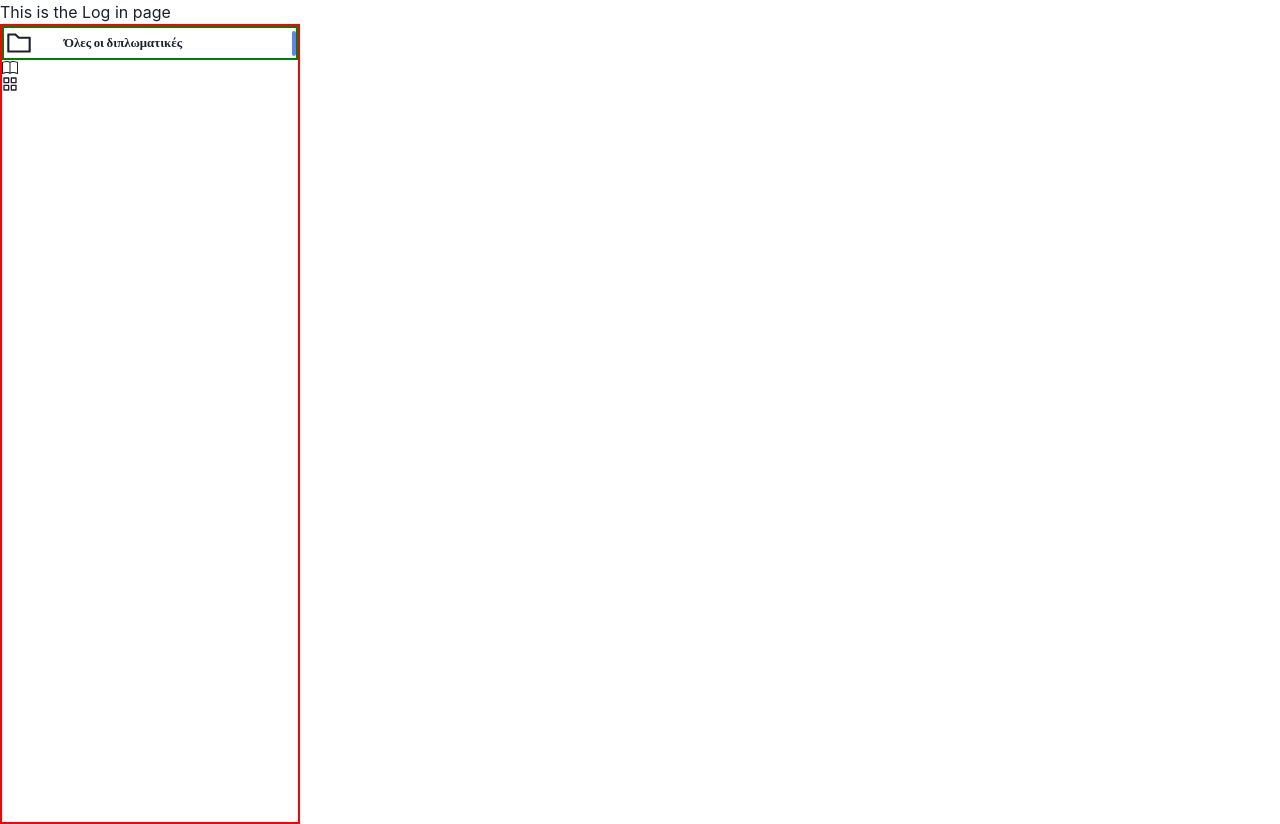
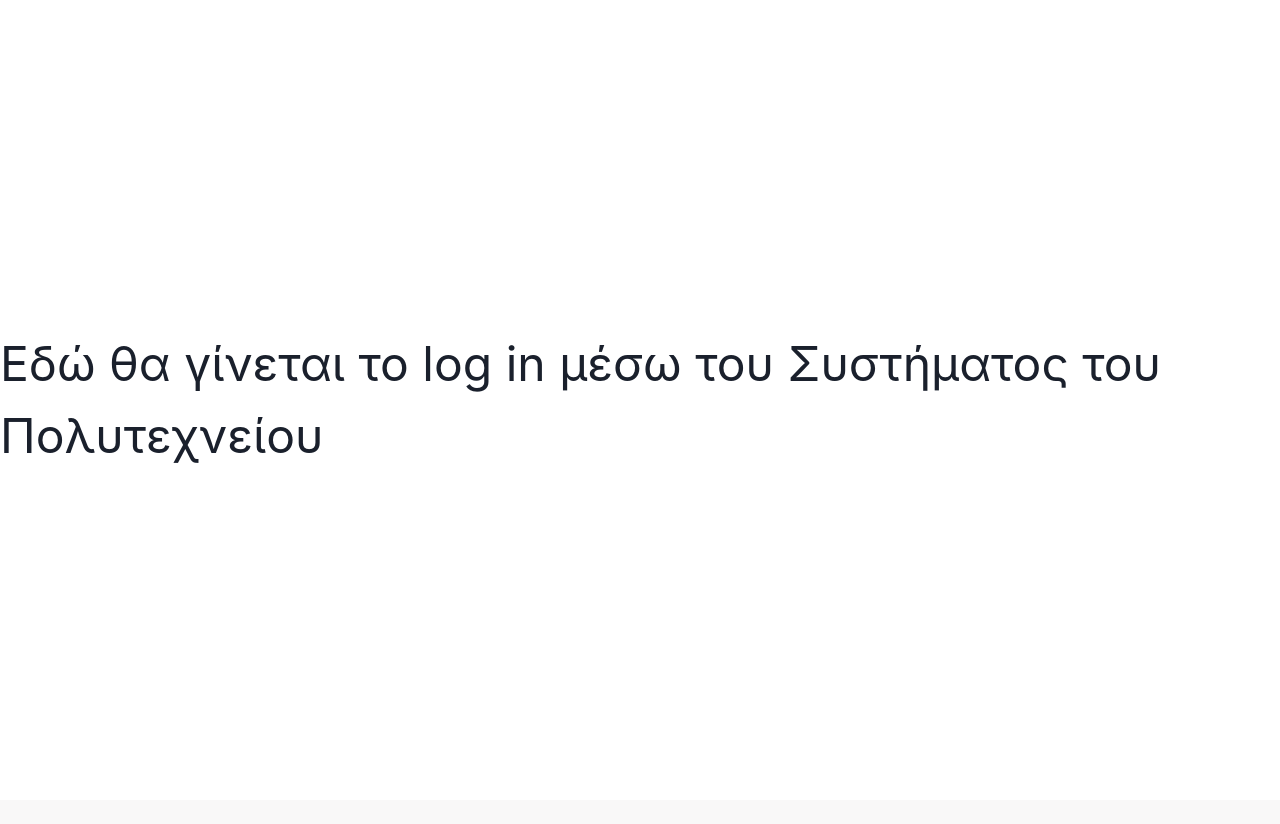
Before and after one commit to ktrip96/NTUA_thesis, a Next.js app in the folder theseus/: page / in a window 1280 px wide. After the commit the page ends 800 px from the top, so only its background shows below. Built offline with nearby package versions, Linux system fonts and the light colour scheme.

Commit message:
Catching up

```diff
--- a/theseus/pages/index.js
+++ b/theseus/pages/index.js
@@ -5,15 +5,27 @@ export default function Home() {
   return (
     <div>
       <Head>
-        <title>Theseus</title>
+        <title>Διπλωματικές Μετσόβιου Πολυτεχνείου</title>
         <meta name='description' content='Generated by create next app' />
         <link rel='icon' href='/favicon.ico' />
       </Head>
-      <h1>This is the Log in page</h1>
+      <div
+        style={{
+          height: '100vh',
+          width: '100vw',
+          display: 'flex',
+          justifyContent: 'center',
+          alignItems: 'center',
+        }}
+      >
+        <h1 style={{ fontSize: '3rem' }}>
+          Εδώ θα γίνεται το log in μέσω του Συστήματος του Πολυτεχνείου{' '}
+        </h1>
+      </div>
 
-      <div style={{ border: '2px solid red', width: '300px', height: '100vh' }}>
+      {/* <div style={{ border: '2px solid red', width: '300px', height: '100vh' }}>
         <DesktopStudentMenu />
-      </div>
+      </div> */}
     </div>
   )
 }
```
Also changed, not shown: theseus/pages/teacher/index.js (+10 -0 lines), 1 other file (tests, documents, lock files or other folders).
